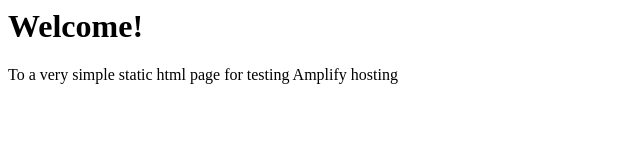
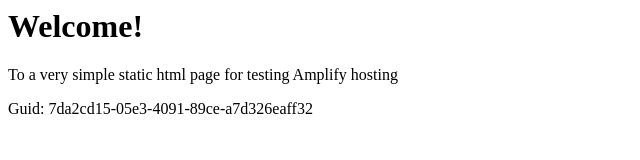
Before and after one commit to aws-aemilia-bom/Github-PR-Commit-Integration-Test-DoNotTouch-Gith-OKSLNVO2-v1-prod-ap-south-1, a website: page src/index.html in a window 1280 px wide. Shown: the whole page, without its empty margins (0-640 px from the left). Drawn offline with Linux system fonts and the light colour scheme.

Commit message:
commit from integ tests

```diff
--- a/src/index.html
+++ b/src/index.html
@@ -1,3 +1,5 @@
+
+
 <html lang="en">
 
 <head>
@@ -10,6 +12,6 @@
 <body>
     <h1>Welcome!</h1>
     <p>To a very simple static html page for testing Amplify hosting</p>
-</body>
+    <p>Guid: 7da2cd15-05e3-4091-89ce-a7d326eaff32</p></body>
 
 </html>
```
